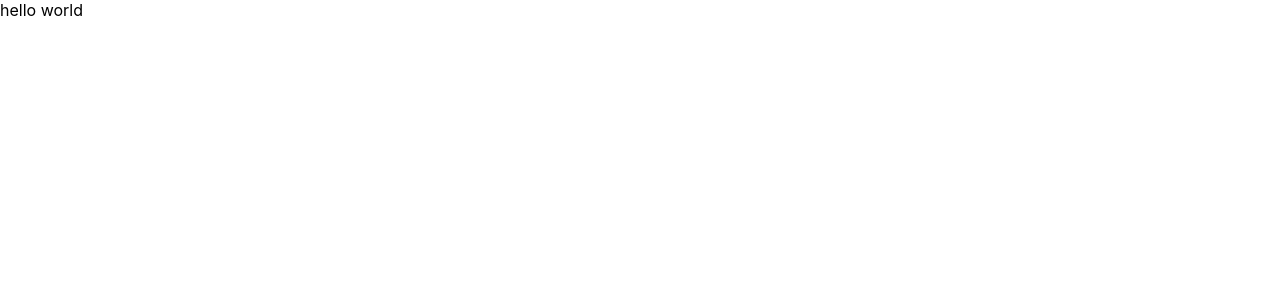
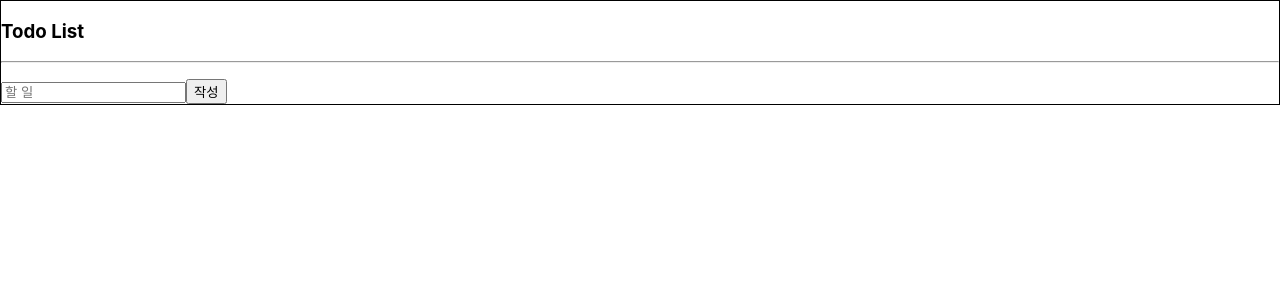
Before and after one commit to choikeunyoung/FE_Practice, a React (Create React App) app in the folder todo_list/todo/: page / in a window 1280 px wide. Shown: the top 300 px of the page. Built offline with nearby package versions, Linux system fonts and the light colour scheme.

Commit message:
todo 만드는 중

```diff
--- a/todo_list/todo/src/App.js
+++ b/todo_list/todo/src/App.js
@@ -1,9 +1,10 @@
 import './App.css';
+import TodoList from './pages/TodoList';
 
 function App() {
   return (
     <div className="App">
-      hello world
+      <TodoList />
     </div>
   );
 }
--- /dev/null
+++ b/todo_list/todo/src/components/CreateList.jsx
@@ -0,0 +1,27 @@
+import React from "react";
+import { useState } from "react";
+
+const CreateList = (probs) => {
+    const [todos, setTodos] = useState([{}])
+    const [base, setBase] = useState()
+    return(
+        <article>
+            <form href="/todo" onSubmit={(event) => {
+                event.preventDefault()
+                const detail_info = {
+                    id: probs.nextId,
+                    todo: todos
+                };
+                probs.getData(detail_info);
+                setTodos("")
+            }}>
+                <input type="text" name="todos" placeholder="할 일" onChange={(event) => {
+                    setTodos(event.target.value);
+                }}/>
+                <button type="submit">작성</button>
+            </form>
+        </article>
+    );
+}
+
+export default CreateList
--- /dev/null
+++ b/todo_list/todo/src/components/ShowList.jsx
@@ -0,0 +1,13 @@
+import React from "react";
+
+const ShowList = (probs) => {
+    const list_num = probs.showlist;
+    const listitems = list_num.map((nums) =>
+        <li key={nums.id}>{nums.todo}</li>
+        )
+    return (
+        <ul>{listitems}</ul>
+    )
+}
+
+export default ShowList
--- /dev/null
+++ b/todo_list/todo/src/pages/TodoList.jsx
@@ -0,0 +1,29 @@
+import React from "react";
+import CreateList from "../components/CreateList";
+import ShowList from "../components/ShowList";
+import { useState } from "react";
+
+const TodoList = () => {
+    const [lis_todos, setListTodos] = useState([]);
+    const [nextId,setNextId] = useState(1)
+
+    const todo_func = (num_list) => {
+        const setting_list = [...lis_todos];
+        setting_list.push(num_list);
+        setListTodos(setting_list);
+        setNextId(nextId + 1);
+    }
+    console.log(nextId)
+    return(
+        <article>
+            <section style={{border: "1px solid black",}}>
+                <h1>Todo List</h1>
+                <hr />
+                    <ShowList showlist={lis_todos} />
+                <CreateList getData={todo_func} nextId={nextId}/>
+            </section>
+        </article>
+    );
+}
+
+export default TodoList;
```
Also changed, not shown: 1 other file (tests, documents, lock files or other folders).
